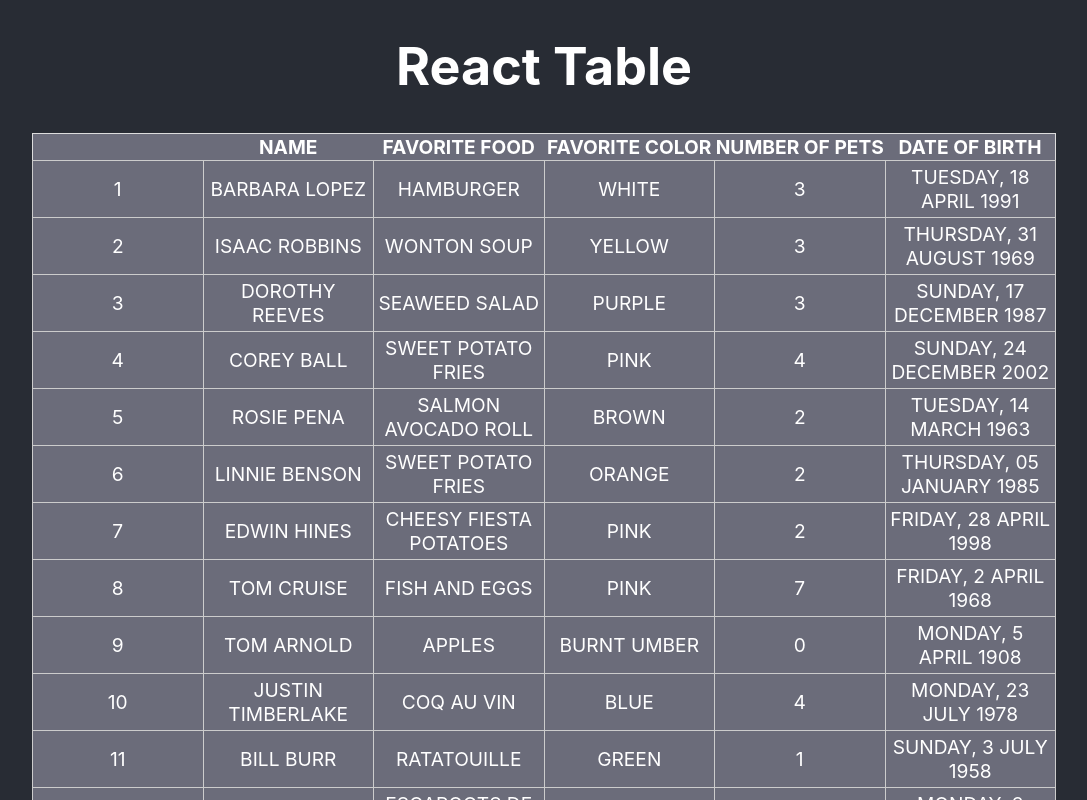
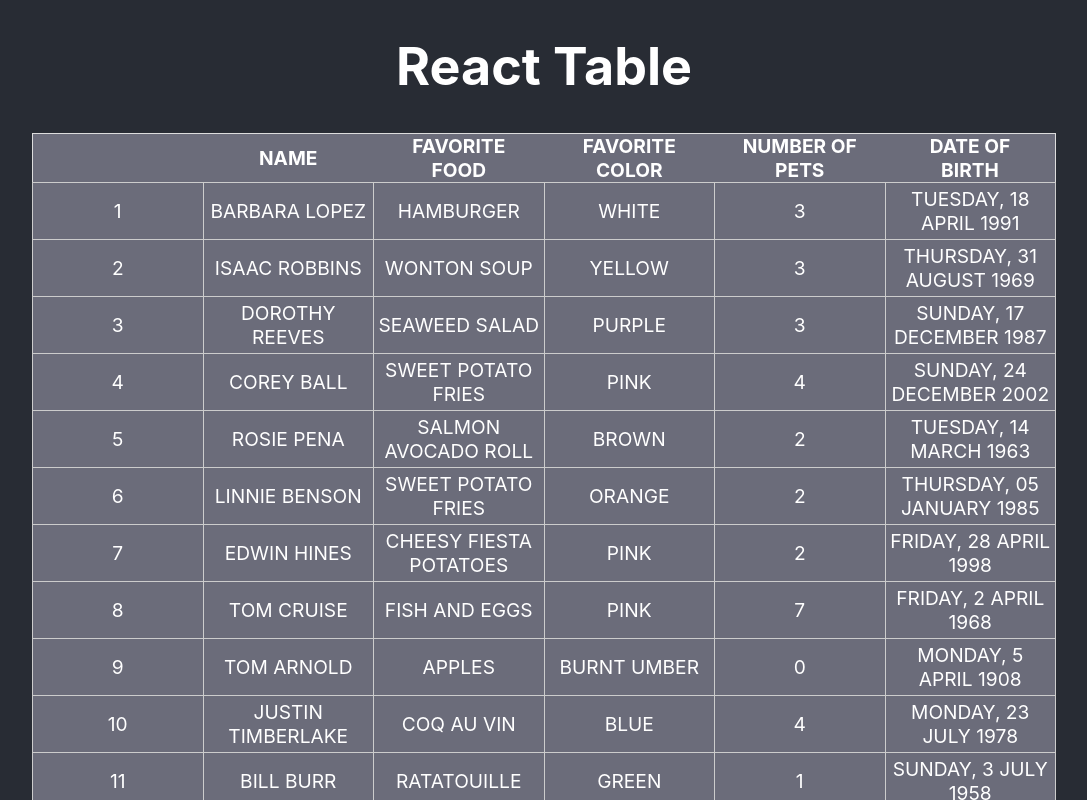
Before and after one commit to endurain/BM_React_Table, a React (Create React App) app: page / in a window 1280 px wide. Shown: the top 800 px of the page, without its empty margins (96-1183 px from the left). Built offline with nearby package versions, Linux system fonts and the light colour scheme.

Commit message:
Adds a little more css for responsiveness

```diff
--- a/src/App.css
+++ b/src/App.css
@@ -44,6 +44,9 @@ table {
   table-layout: fixed;
   max-width: 80vw;
 }
+table thead tr th {
+  padding: 0 1rem 0;
+}
 table th:not(:first-child) {
   cursor: pointer;
   transition:ease-in-out .3s;
@@ -65,7 +68,13 @@ table tr {
   font-size: 1.2rem;
 }
 
-@media screen and (max-width: 800px) {
+@media (min-width:801px) and (max-width:990px) {
+  table tr {
+    font-size: .85rem;
+  }
+}
+
+@media (max-width: 800px) {
   table {
     border: 0;
     max-width: 100%;
@@ -84,6 +93,7 @@ table tr {
 
   table tr th:first-child {
     width: 0;
+    padding:0;
   }
 
   table tr th:not(:first-child) {
--- a/src/App.js
+++ b/src/App.js
@@ -9,10 +9,9 @@ function App() {
       <header className="header">
         <h1>React Table</h1>
       </header>
-      <body className="body">
+      <div className="body">
         <DataTable data={data.body} />
-      </body>
-
+      </div>
     </div>
   );
 }
```
Also changed, not shown: src/components/DataTable.jsx (line endings or trailing spaces).
